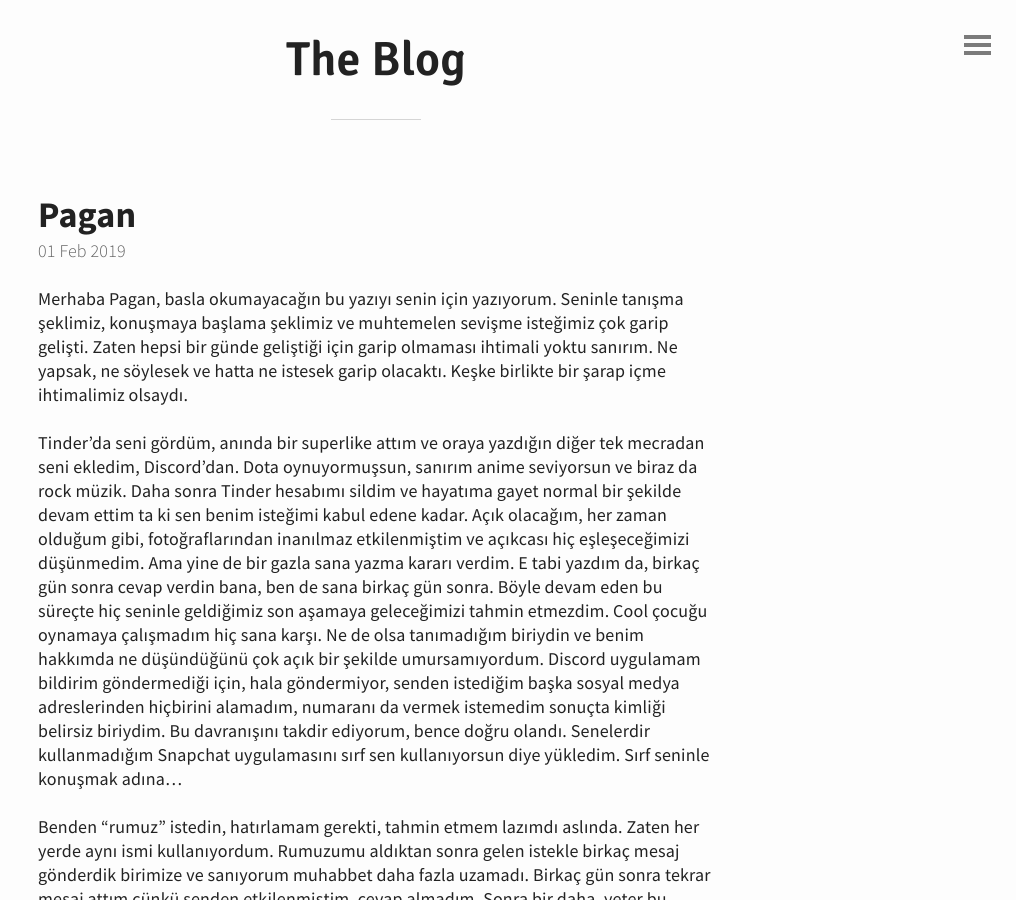
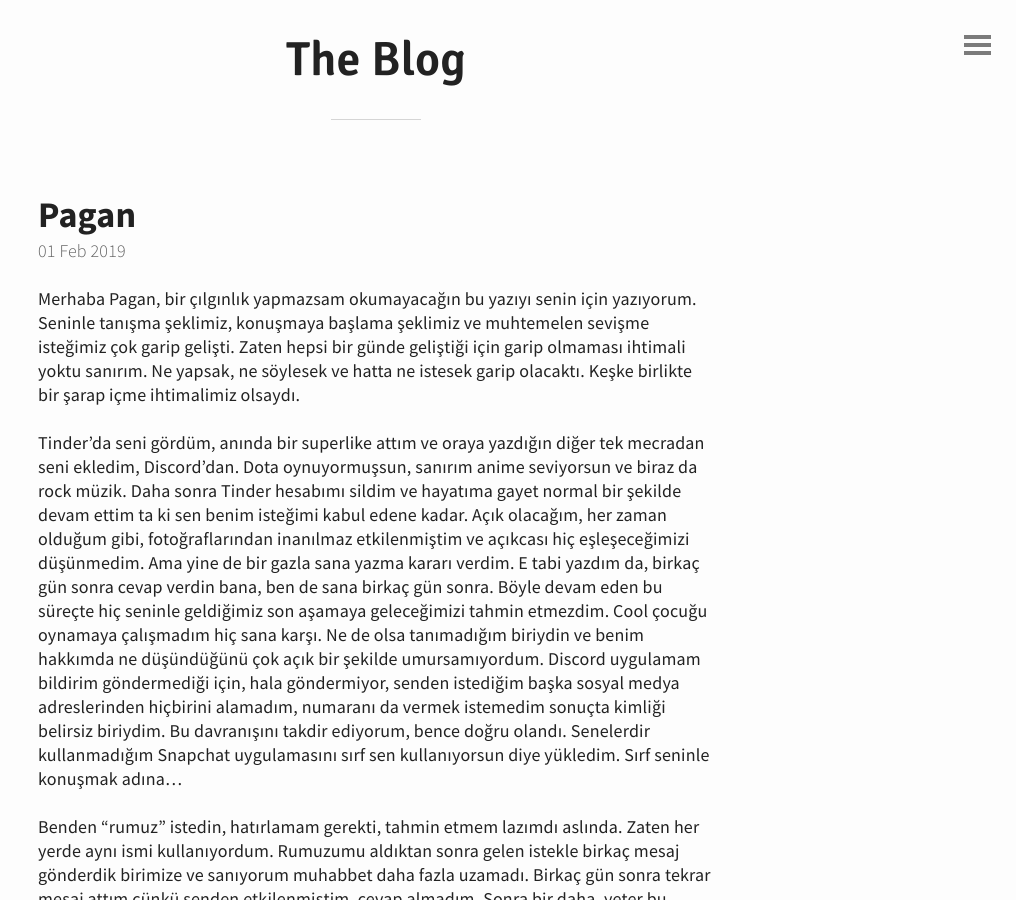
Before and after one commit to burraksumer/Blog, a Jekyll site: the page built from _posts/2019-02-01-pagan.md, in a window 1280 px wide and 900 px high. Shown: the whole window, without its empty margins (264-1280 px from the left). Built offline with Jekyll 4.4.1, drawn with Linux system fonts in a browser that asks for light colours.

```diff
--- a/_posts/2019-02-01-pagan.md
+++ b/_posts/2019-02-01-pagan.md
@@ -4,7 +4,7 @@
 date:   2019-02-01
 ---
 
-Merhaba Pagan, basla okumayacağın bu yazıyı senin için yazıyorum. Seninle tanışma şeklimiz, konuşmaya başlama şeklimiz ve muhtemelen sevişme isteğimiz çok garip gelişti. Zaten hepsi bir günde geliştiği için garip olmaması ihtimali yoktu sanırım. Ne yapsak, ne söylesek ve hatta ne istesek garip olacaktı. Keşke birlikte bir şarap içme ihtimalimiz olsaydı.
+Merhaba Pagan, bir çılgınlık yapmazsam okumayacağın bu yazıyı senin için yazıyorum. Seninle tanışma şeklimiz, konuşmaya başlama şeklimiz ve muhtemelen sevişme isteğimiz çok garip gelişti. Zaten hepsi bir günde geliştiği için garip olmaması ihtimali yoktu sanırım. Ne yapsak, ne söylesek ve hatta ne istesek garip olacaktı. Keşke birlikte bir şarap içme ihtimalimiz olsaydı.
 
 Tinder'da seni gördüm, anında bir superlike attım ve oraya yazdığın diğer tek mecradan seni ekledim, Discord'dan. Dota oynuyormuşsun, sanırım anime seviyorsun ve biraz da rock müzik. Daha sonra Tinder hesabımı sildim ve hayatıma gayet normal bir şekilde devam ettim ta ki sen benim isteğimi kabul edene kadar. Açık olacağım, her zaman olduğum gibi, fotoğraflarından inanılmaz etkilenmiştim ve açıkcası hiç eşleşeceğimizi düşünmedim. Ama yine de bir gazla sana yazma kararı verdim. E tabi yazdım da, birkaç gün sonra cevap verdin bana, ben de sana birkaç gün sonra. Böyle devam eden bu süreçte hiç seninle geldiğimiz son aşamaya geleceğimizi tahmin etmezdim. Cool çocuğu oynamaya çalışmadım hiç sana karşı. Ne de olsa tanımadığım biriydin ve benim hakkımda ne düşündüğünü çok açık bir şekilde umursamıyordum. Discord uygulamam bildirim göndermediği için, hala göndermiyor, senden istediğim başka sosyal medya adreslerinden hiçbirini alamadım, numaranı da vermek istemedim sonuçta kimliği belirsiz biriydim. Bu davranışını takdir ediyorum, bence doğru olandı. Senelerdir kullanmadığım Snapchat uygulamasını sırf sen kullanıyorsun diye yükledim. Sırf seninle konuşmak adına...
 
```
